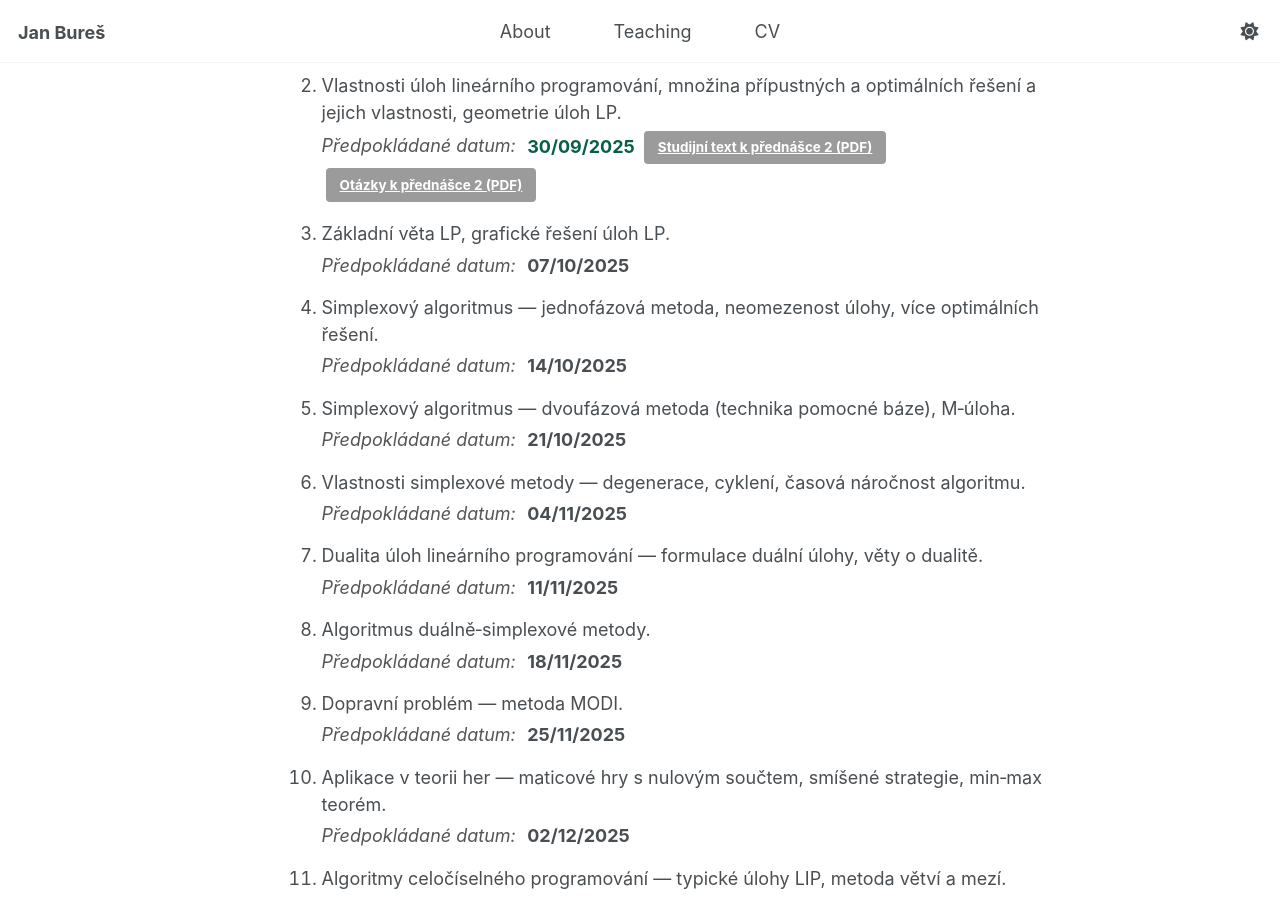
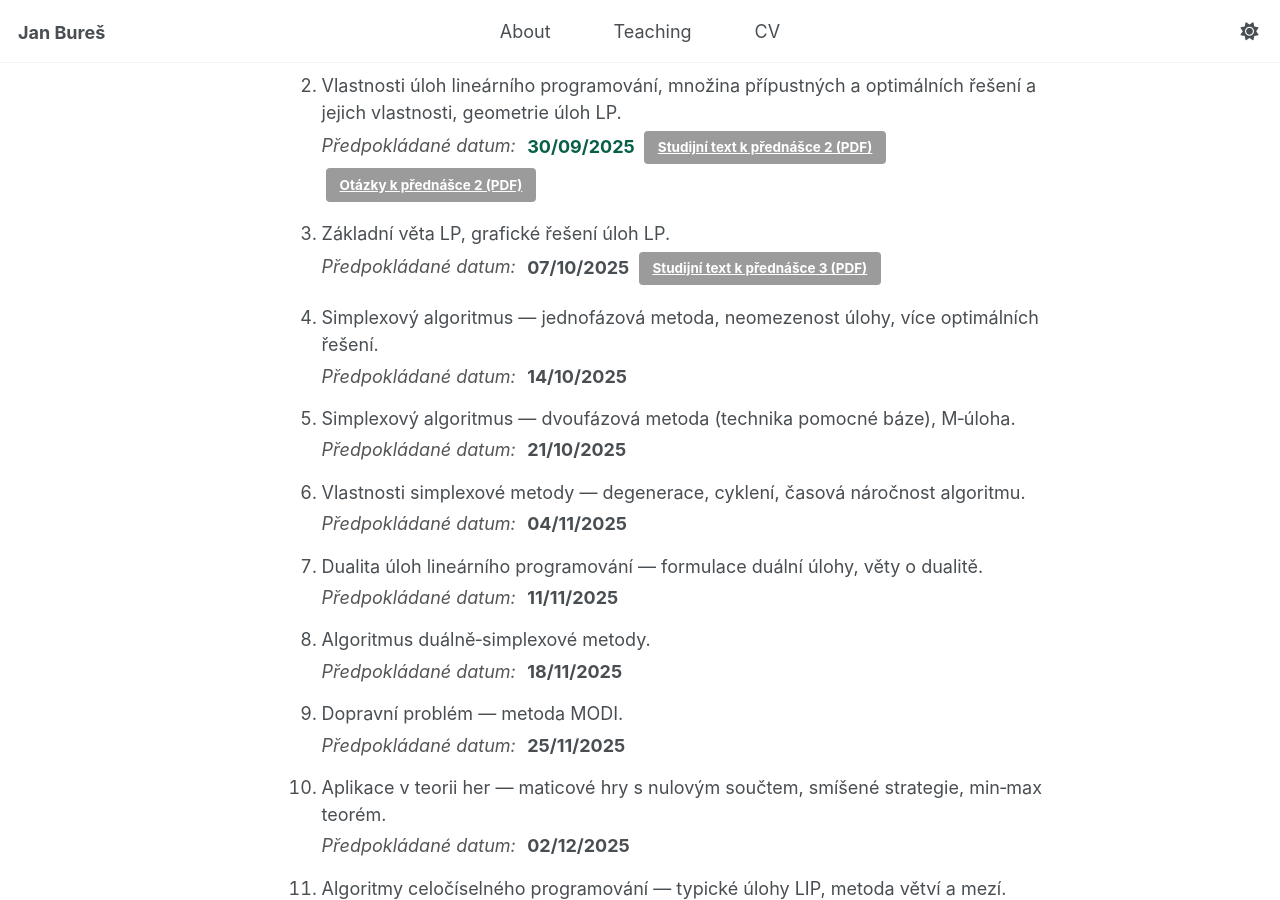
Before and after one commit to buresjan/buresjan.github.io, a Jekyll site: the page built from _teaching/01lip.md, in a window 1280 px wide and 900 px high, scrolled down 821 px. Built offline with Jekyll 4.4.1, drawn with Linux system fonts in a browser that asks for light colours.

Commit message:
add file download

```diff
--- a/_teaching/01lip.md
+++ b/_teaching/01lip.md
@@ -58,7 +58,7 @@ html[data-theme="dark"] .lp-date .btn-questions {
 2. Vlastnosti úloh lineárního programování, množina přípustných a optimálních řešení a jejich vlastnosti, geometrie úloh LP.
    <div class="lp-date"><span class="label">Předpokládané datum:</span> <span class="date past">30/09/2025</span> <a class="btn" href="{{ '/files/pr02.pdf' | relative_url }}" download>Studijní text k přednášce 2 (PDF)</a> <a class="btn btn-questions" href="{{ '/files/pr02cv.pdf' | relative_url }}" download>Otázky k přednášce 2 (PDF)</a></div>
 3. Základní věta LP, grafické řešení úloh LP.
-   <div class="lp-date"><span class="label">Předpokládané datum:</span> <span class="date">07/10/2025</span></div>
+   <div class="lp-date"><span class="label">Předpokládané datum:</span> <span class="date">07/10/2025</span> <a class="btn" href="{{ '/files/pr03.pdf' | relative_url }}" download>Studijní text k přednášce 3 (PDF)</a></div>
 4. Simplexový algoritmus — jednofázová metoda, neomezenost úlohy, více optimálních řešení.
    <div class="lp-date"><span class="label">Předpokládané datum:</span> <span class="date">14/10/2025</span></div>
 5. Simplexový algoritmus — dvoufázová metoda (technika pomocné báze), M‑úloha.
```
